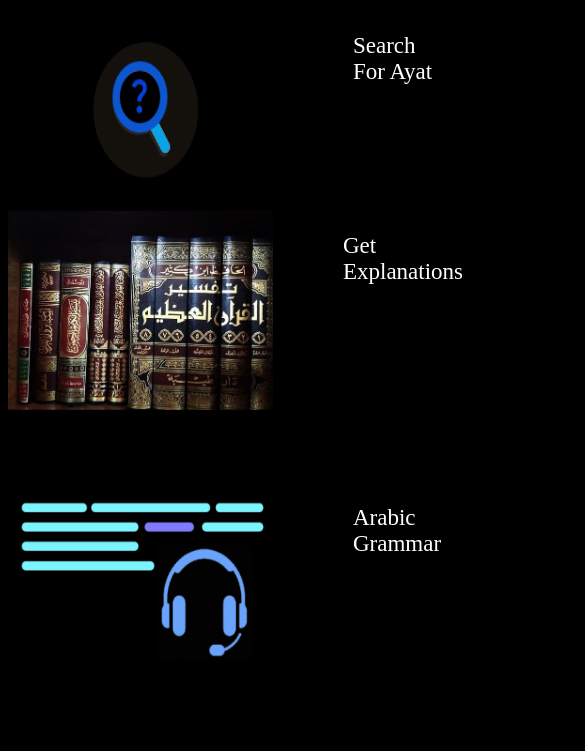
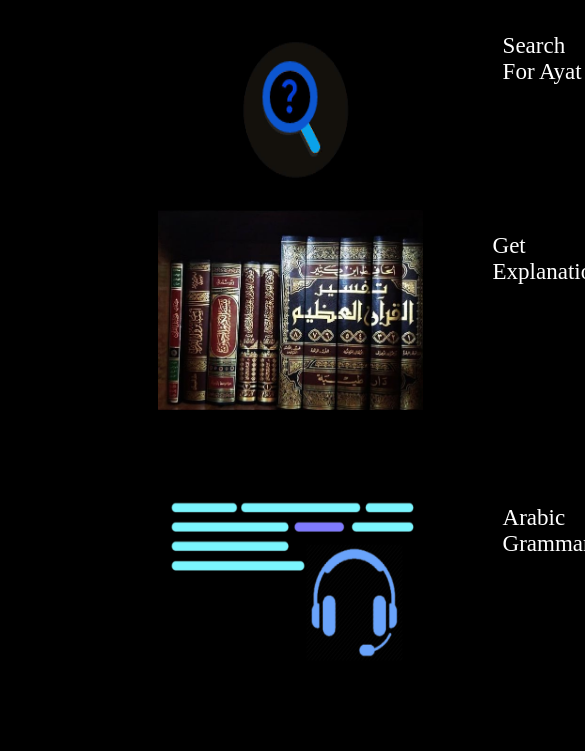
Before and after one commit to nodoubtinit/home_page, a plain HTML site: page part2.html in a window 390 px wide. Shown: the part 281-1032 px from the top of the page, 585 px wide, since content can reach past the window. Drawn offline with nearby package versions, Linux system fonts and the light colour scheme.

Commit message:
I made the elements in the center

```diff
--- a/css/part2.css
+++ b/css/part2.css
@@ -1,5 +1,9 @@
 body{
     background-color: black;
+}
+.khaled{
+    position: relative;
+    left: 40%;
 }
 
                 /* part of No Doubt In It */
@@ -162,6 +166,10 @@ body{
 }
 
 @media screen and (max-width:700px) {
+ .khaled{
+    position: relative;
+    left: 40%;
+    }
 
                 /* part of No Doubt In It */
 .no_doubt_in_it{
```
